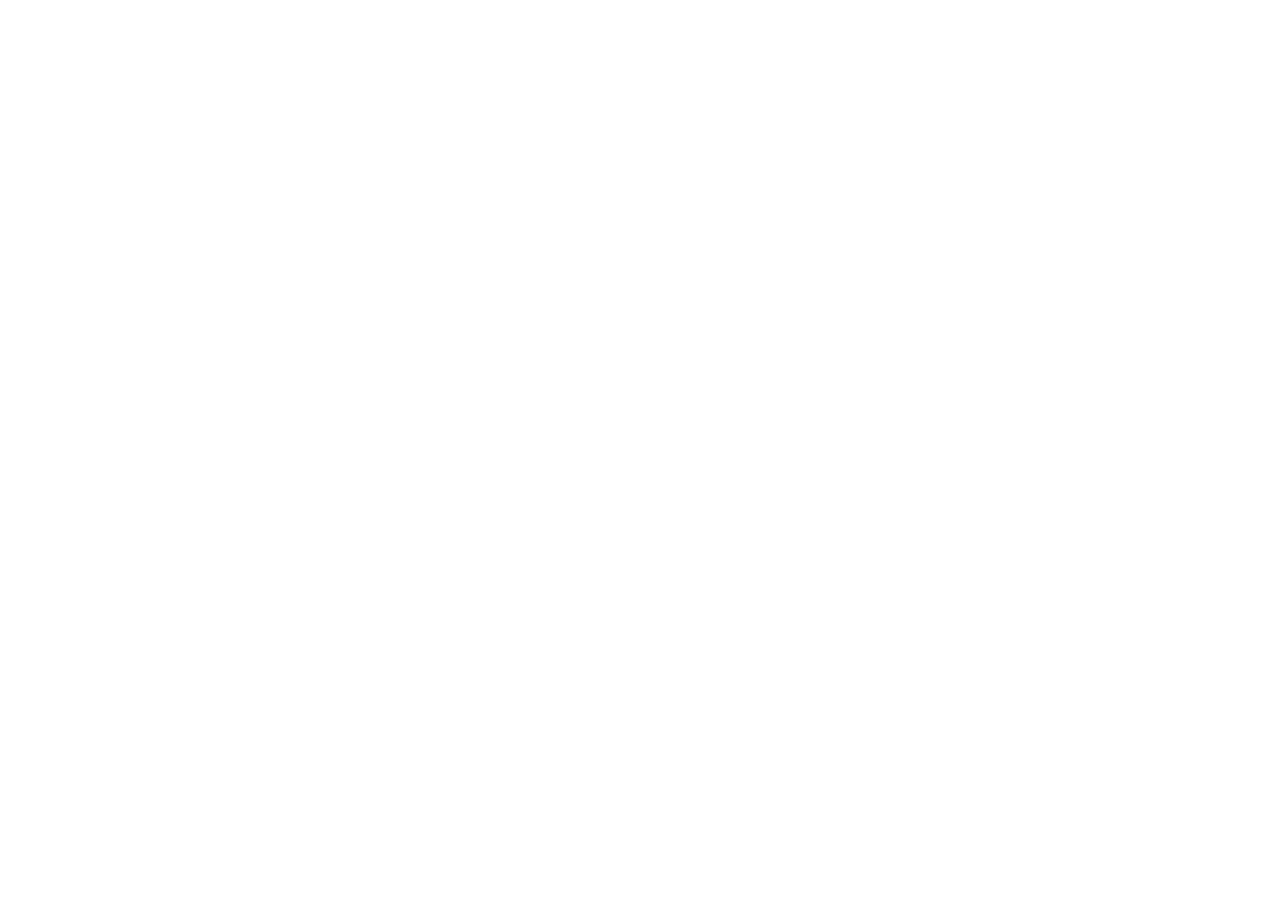
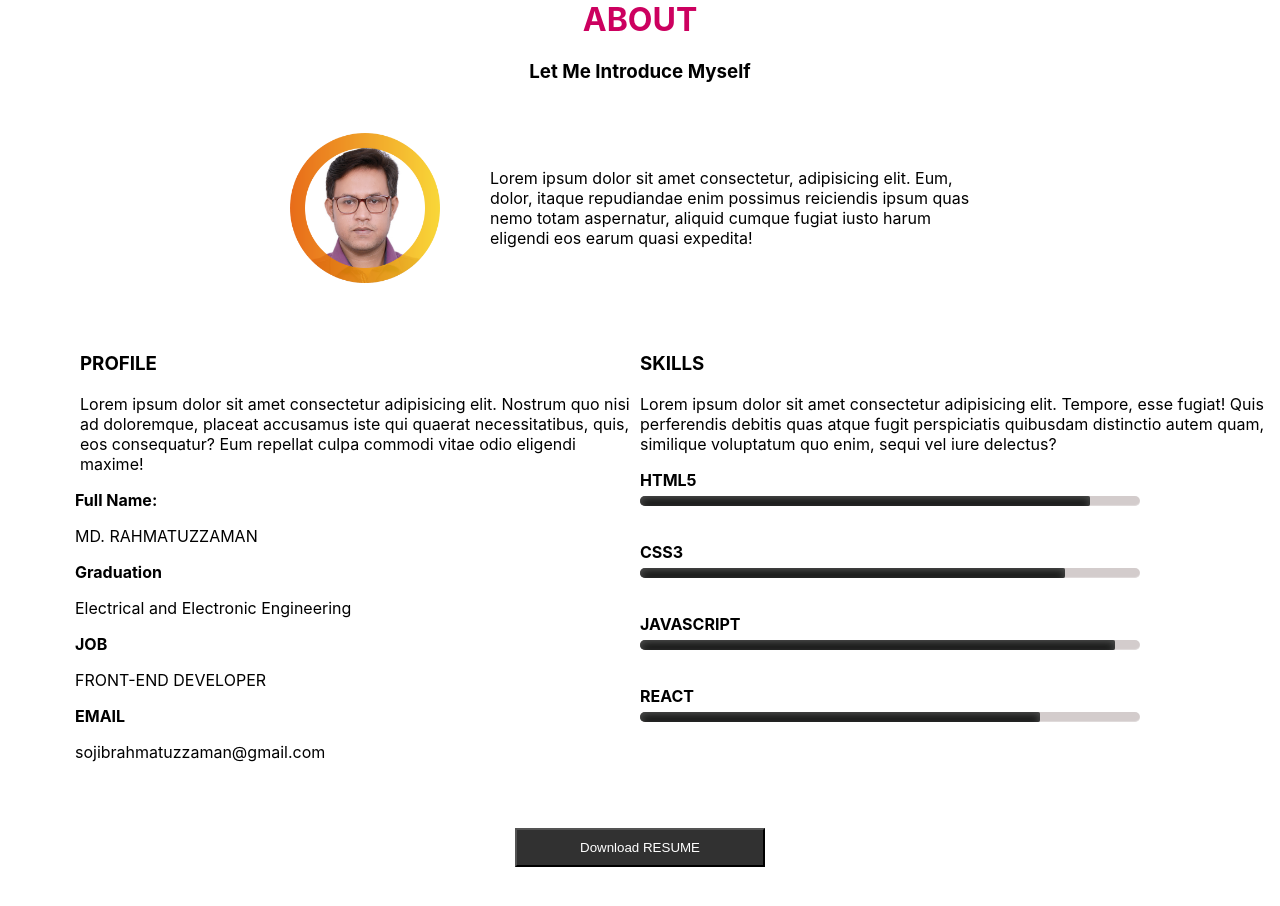
Before and after one commit to sojib-bd/portfolio-site, a React (Create React App) app: page / in a window 1280 px wide. Shown: the part 800-1706 px from the top of the page. Before the commit the page ends 800 px from the top, so only its background shows below. Built offline with nearby package versions, Linux system fonts and the light colour scheme.

Commit message:
adding the about section

```diff
--- a/src/App.js
+++ b/src/App.js
@@ -1,11 +1,13 @@
 import React from 'react';
 import './App.css';
 import Banner from './Components/Banner/Banner';
+import AboutPage from './Components/AboutPage/AboutPage';
 
 function App() {
   return (
     <div className="App">
       <Banner />
+      <AboutPage />
     </div>
   );
 }
--- /dev/null
+++ b/src/Components/AboutPage/AboutPage.css
@@ -0,0 +1,117 @@
+.aboutContainer {
+    margin-top: 80px
+}
+/*
+#about {
+    transition: 2s linear;
+    overflow-y: scroll;
+    scroll-behavior: smooth;
+} */
+
+.aboutContainer h1 {
+    color :#cc005f
+}
+.part2 {
+    display: grid;
+    grid-template-columns: 200px 500px;
+    justify-content: center;
+    align-items: center;
+    margin: 50px;
+    text-align: start;
+}
+
+.info-list {
+    list-style-type: none;
+    margin-left: 0;
+}
+
+.profileContainer {
+   display: grid;
+   grid-template-columns: 1fr 1fr;
+
+}
+
+.profile, .skills {
+    text-align: start;
+}
+.profile {
+    margin-left: 80px;
+
+}
+
+.profile> ul> li {
+    margin-left: -45px;
+}
+
+.skills> ul> li {
+    margin-left: -40px;
+
+}
+
+.skillList {
+    list-style-type: none;
+
+}
+
+.meter {
+    height: 10px;  /* Can be anything */
+    width: 500px;
+	position: relative;
+	background: rgb(211, 204, 204);
+	-moz-border-radius: 25px;
+	-webkit-border-radius: 25px;
+	border-radius: 25px;
+    box-shadow: inset 0 -1px 1px rgba(255,255,255,0.3);
+    margin-top: -10px
+}
+
+.meter > span {
+    display: block;
+    height: 100%;
+    border-top-right-radius: 8px;
+    border-bottom-right-radius: 8px;
+    border-top-left-radius: 20px;
+    border-bottom-left-radius: 20px;
+    background-color: rgb(18, 19, 18);
+
+    box-shadow:
+      inset 0 2px 9px  rgba(255,255,255,0.3),
+      inset 0 -2px 6px rgba(0,0,0,0.4);
+    position: relative;
+    overflow: hidden;
+  }
+
+  .resumeBtn  button {
+    background: #313131;
+    color: #FFFFFF;
+    width: 250px;
+    padding: 10px;
+    margin: 50px
+  }
+
+  .resumeBtn button a {
+      text-decoration: none;
+      color: white;
+  }
+
+  @media screen and (max-width: 425px){
+
+    .part2,.profileContainer {
+        display: block;
+        text-align: center;
+    }
+    .profile {
+        margin-left: 10px;
+        text-align: center;
+        margin-bottom: 50px;
+    }
+    .skills {
+        margin-left: 10px;
+        text-align: center;
+    }
+    #about {
+
+
+        width: 600px
+    }
+  }
--- /dev/null
+++ b/src/Components/AboutPage/AboutPage.js
@@ -0,0 +1,83 @@
+import React from 'react';
+import profilePic from './Images/profile_pic.png';
+import './AboutPage.css'
+
+const AboutPage = () => {
+    return (
+        <div className="aboutContainer" id="about">
+            <div className="part1">
+                <h1>ABOUT</h1>
+                <h3>Let Me Introduce Myself</h3>
+
+            </div>
+            <div className="part2">
+                <img src={profilePic} alt="" width="150" Height="150" />
+                <p>Lorem ipsum dolor sit amet consectetur, adipisicing elit. Eum, dolor, itaque repudiandae enim possimus reiciendis ipsum quas nemo totam aspernatur, aliquid cumque fugiat iusto harum eligendi eos earum quasi expedita!</p>
+
+            </div>
+            <div className="profileContainer">
+                <div className="profile">
+                    <h3>PROFILE</h3>
+                    <p>Lorem ipsum dolor sit amet consectetur adipisicing elit. Nostrum quo nisi ad doloremque, placeat accusamus iste qui quaerat necessitatibus, quis, eos consequatur? Eum repellat culpa commodi vitae odio eligendi maxime!</p>
+                    <ul className="info-list">
+                        <li>
+                            <strong>Full Name:</strong>
+                            <p>MD. RAHMATUZZAMAN</p>
+                        </li>
+                        <li>
+                            <strong>Graduation</strong>
+                            <p>Electrical and Electronic Engineering</p>
+                        </li>
+                        <li>
+                            <strong>JOB</strong>
+                            <p>FRONT-END DEVELOPER</p>
+                        </li>
+                        <li>
+                            <strong>EMAIL</strong>
+                            <p>sojibrahmatuzzaman@gmail.com</p>
+                        </li>
+
+                    </ul>
+                </div>
+                <div className="skills">
+                    <h3>SKILLS</h3>
+                    <p>Lorem ipsum dolor sit amet consectetur adipisicing elit. Tempore, esse fugiat! Quis perferendis debitis quas atque fugit perspiciatis quibusdam distinctio autem quam, similique voluptatum quo enim, sequi vel iure delectus?</p>
+
+                    <ul className="skillList">
+                        <li>
+                            <p><strong>HTML5</strong></p>
+                            <div className="meter">
+                                <span style={{ width: '90%' }}></span>
+                            </div>
+                        </li><br />
+                        <li>
+                            <p><strong>CSS3</strong></p>
+                            <div className="meter">
+                                <span style={{ width: '85%' }}></span>
+                            </div>
+                        </li><br />
+                        <li>
+                            <p><strong>JAVASCRIPT</strong></p>
+                            <div className="meter">
+                                <span style={{ width: '95%' }}></span>
+                            </div>
+                        </li><br />
+                        <li>
+                            <p><strong>REACT</strong></p>
+                            <div className="meter">
+                                <span style={{ width: '80%' }}></span>
+                            </div>
+                        </li>
+
+                    </ul>
+                </div>
+
+            </div>
+            <div className="resumeBtn">
+                <button><a href="https://drive.google.com/open?id=1ut7_RK7dnJrN7vCF3bPxxRFZ1oiFwWnb">Download RESUME</a></button>
+            </div>
+        </div>
+    );
+};
+
+export default AboutPage;
```
Also changed, not shown: src/Components/AboutPage/Images/profile_pic.png (added).
